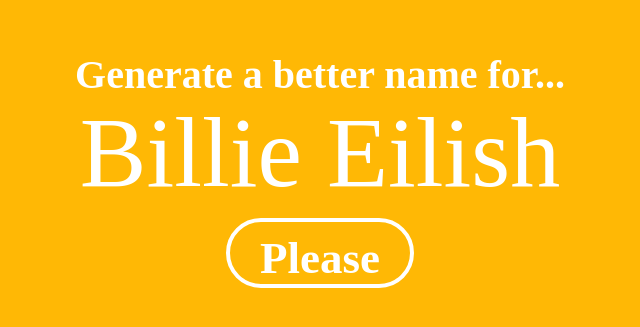
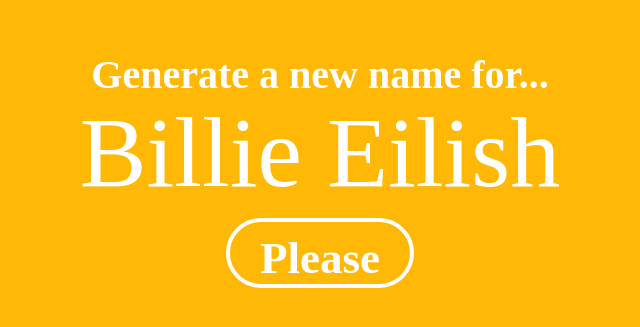
Before and after one commit to ErikBoesen/billieeilish, a plain HTML site: page index.html in a window 1280 px wide. Shown: the part 231-558 px from the top of the page, without its empty margins (320-960 px from the left). Drawn offline with Linux system fonts and the light colour scheme; a web font is replaced by a local one.

Commit message:
better -> new

```diff
--- a/index.html
+++ b/index.html
@@ -2,11 +2,11 @@
 
 <html>
 <head>
-    <title>Generate a better name for...</title>
+    <title>Generate a new name for...</title>
     <link rel="stylesheet" href="style.css">
 </head>
 <body>
-    <h1>Generate a better name for...</h1>
+    <h1>Generate a new name for...</h1>
     <div id="name">Billie Eilish</div>
     <button id="generate">Please</button>
     <script src="script.js"></script>
```
